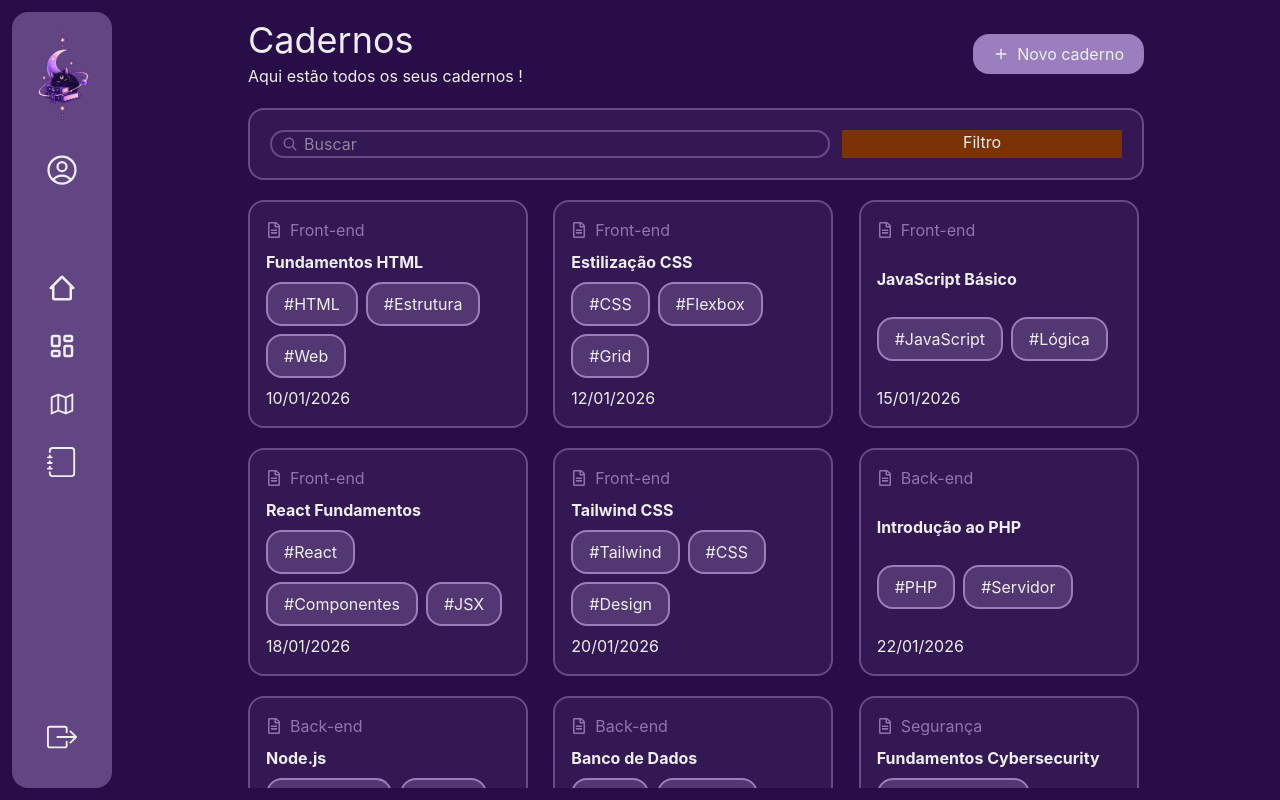
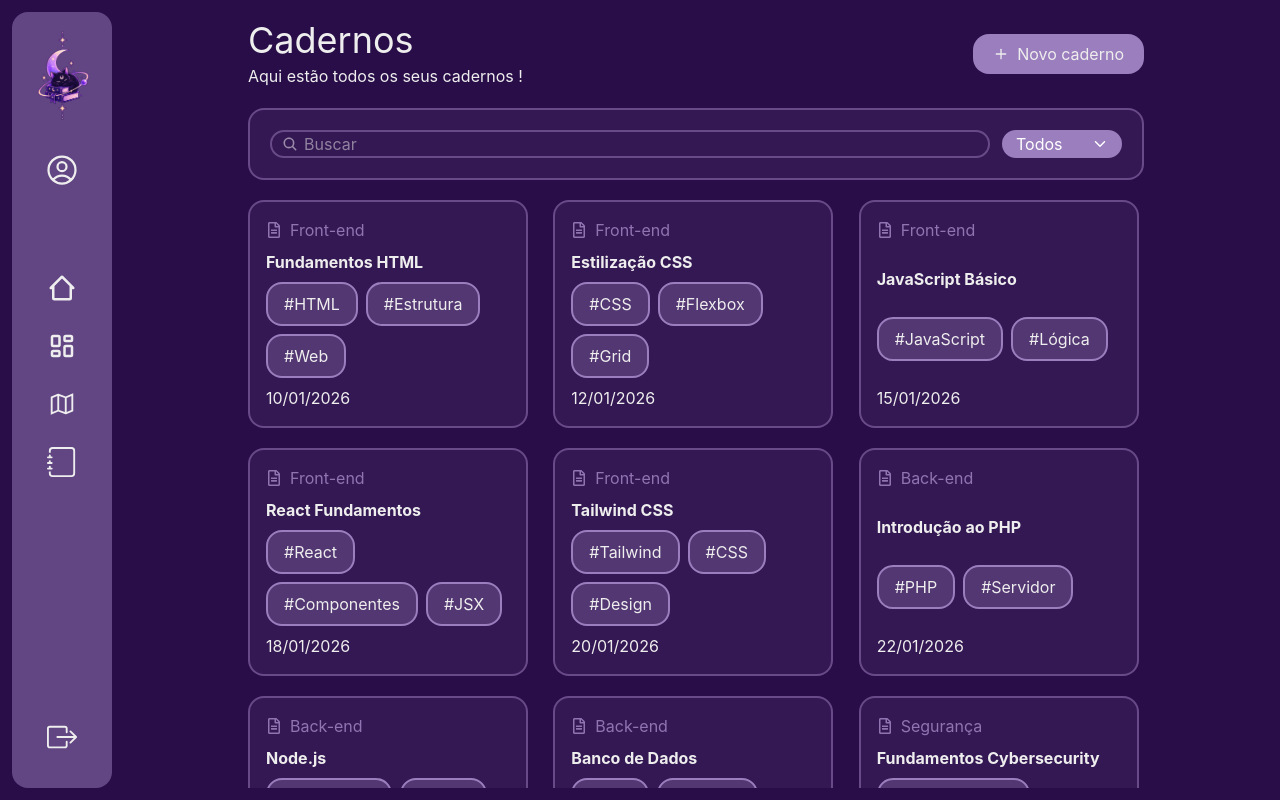
Before and after one commit to stelsol/Caderno-estudos, a React (Vite) app: page /Cadernos in a window 1280 px wide. Built offline with nearby package versions, Linux system fonts and the light colour scheme.

Commit message:
feat: add category dropdown menu

```diff
--- a/src/componentes/CardBusca/CardBusca.jsx
+++ b/src/componentes/CardBusca/CardBusca.jsx
@@ -1,21 +1,21 @@
-import { PiPlaceholder } from "react-icons/pi";
+import Filtro from "../Filtro/Filtro";
 
 export default function CardBusca({ icon }) {
   return (
     <div className="w-full flex gap-3">
       {/* <div className=" flex-2 bg-amber-500">Buscar</div>{" "} */}
-      <label className="flex-2 relative  inline-flex items-center gap-2  ">
+      <label className="flex-2 relative  inline-flex items-center gap-1  ">
         <input
           type="search"
           id="busca"
           className="w-full border-2 border-[#9B7EBD]/50 rounded-2xl peer pr-5 pl-8 "
           placeholder="Buscar"
         />
-        <span className="peer-placeholder-shown:block absolute left-3 top-1/2 -translate-y-1/2 hidden text-[#9B7EBD]/70">
+        <span className="peer-placeholder-shown:block absolute left-3 top-1/2 -translate-y-1/2 hidden text-[#ffff]/50 text-center">
           {icon}
         </span>
       </label>
-      <div className="flex-1 bg-amber-900">Filtro</div>
+      <Filtro />
     </div>
   );
 }
--- /dev/null
+++ b/src/componentes/Filtro/Filtro.jsx
@@ -0,0 +1,37 @@
+import { IoIosArrowDown } from "react-icons/io";
+import cadernos from "../../data/cadernos.json";
+import { useState } from "react";
+export default function Filtro() {
+  const [aberto, setAberto] = useState(false);
+
+  return (
+    <div className=" flex w-30 relative  ">
+      <button
+        type="button"
+        onClick={() => setAberto(!aberto)}
+        className="border-2 px-3 w-full bg-[#9B7EBD] border-[#9B7EBD] absolute
+         rounded-2xl"
+      >
+        <p className="text-[#ffff] flex items-center justify-between ">
+          Todos <IoIosArrowDown />
+        </p>
+      </button>
+
+      {aberto && (
+        <div className="absolute top-full left-0 z-50 mt-2 border-2  bg-[#9B7EBD] border-[#9B7EBD] rounded-2xl ">
+          {Array.from(new Set(cadernos.map((ass) => ass.assunto))).map(
+            (assunto) => (
+              <button
+                key={assunto}
+                type="button"
+                className="block hover:bg-[#6c4897] w-full p-2 rounded-2xl "
+              >
+                {assunto}
+              </button>
+            ),
+          )}
+        </div>
+      )}
+    </div>
+  );
+}
```
Also changed, not shown: src/utils/Filtro.js (added).
